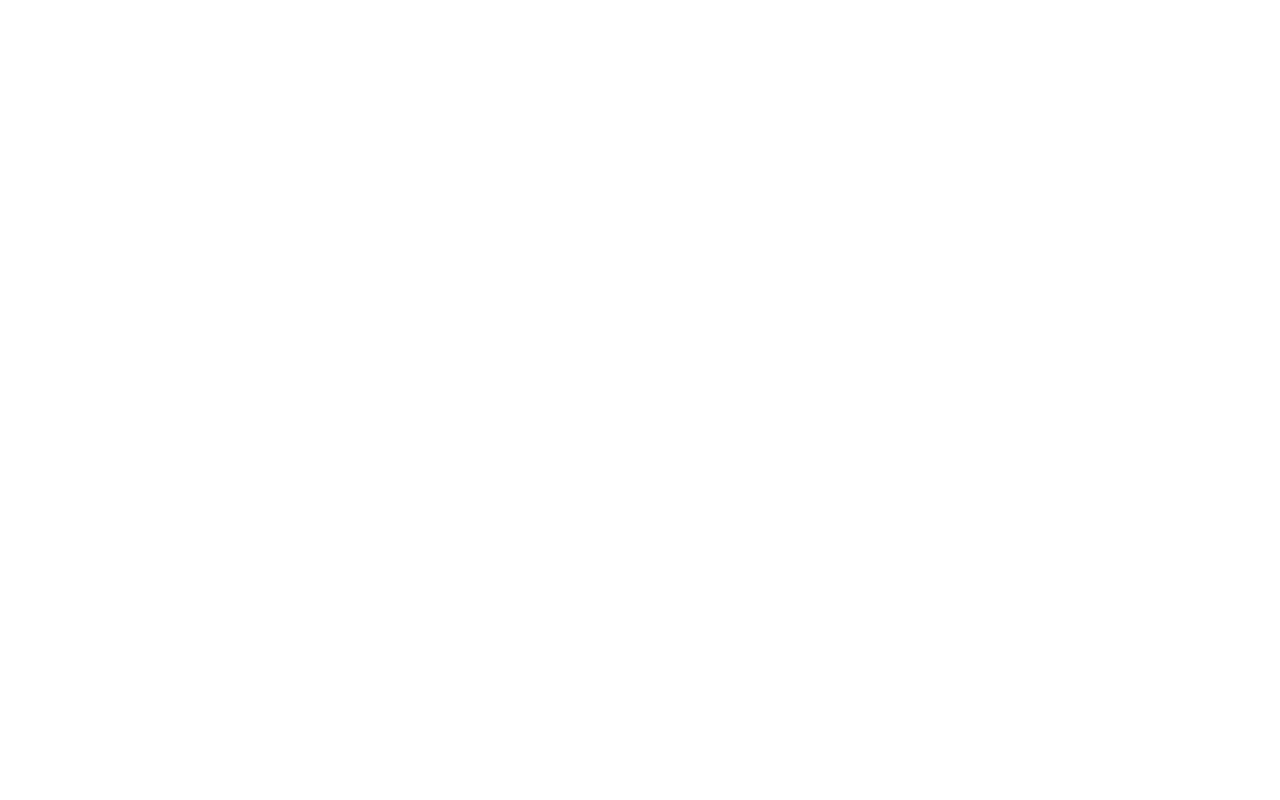
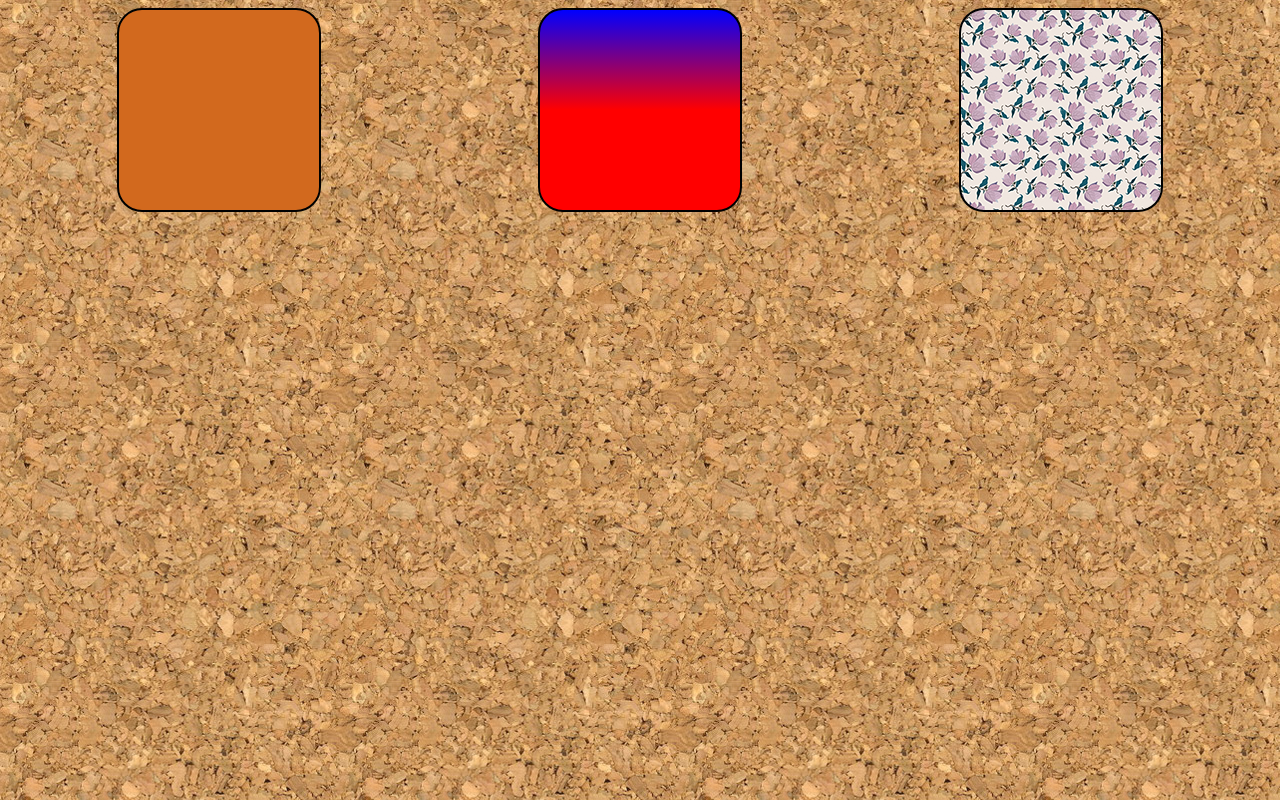
Before and after one commit to Anderson-23/MODULO3, a plain HTML site: page EX022/index.html in a window 1280 px wide. Drawn offline with Linux system fonts and the light colour scheme.

Commit message:
Update index.html

```diff
--- a/EX022/index.html
+++ b/EX022/index.html
@@ -4,8 +4,43 @@
     <meta charset="UTF-8">
     <meta name="viewport" content="width=device-width, initial-scale=1.0">
     <title>Plano de fundo</title>
+
+    <style>
+
+
+        body{
+
+            background-image: url(imagens/wallpaper001.jpg);
+            display: flex;
+            justify-content: space-around;
+
+        }
+
+        .quadrado{
+            display: inline-block;
+            width: 200px;
+            height: 200px;
+            border: 2px solid black;
+            border-radius: 25px;
+
+
+        }
+        .div1{
+            background-color: chocolate;
+        }
+        .div2{
+            background-image: linear-gradient(to top,red,red,blue);
+        }
+        .div3{
+            background-image: url(imagens/pattern003.png);
+        }
+
+
+    </style>
 </head>
 <body>
-
+    <div class="quadrado div1" ></div>
+    <div class="quadrado div2"></div>
+    <div class="quadrado div3"></div>
 </body>
 </html>
```
